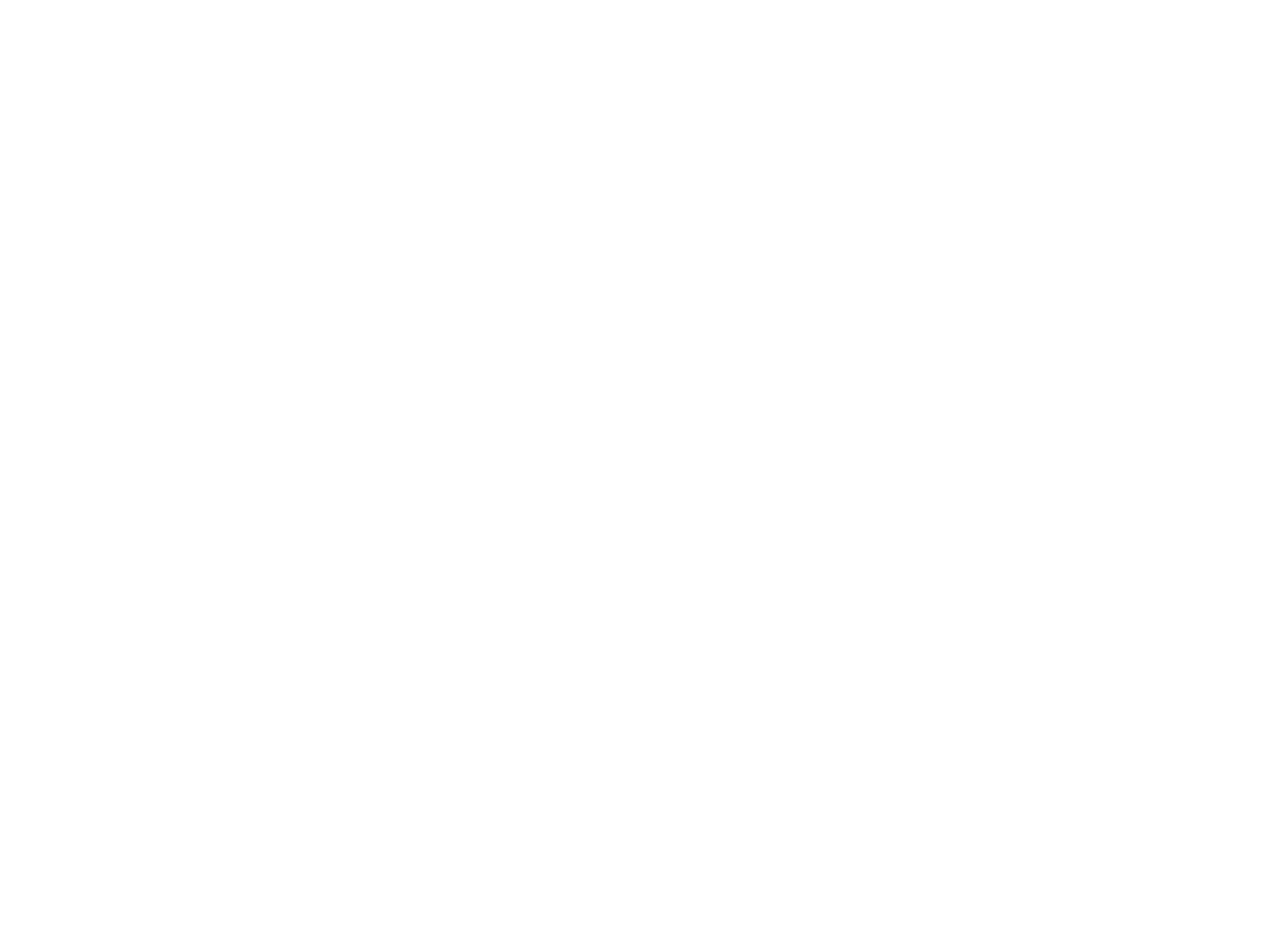
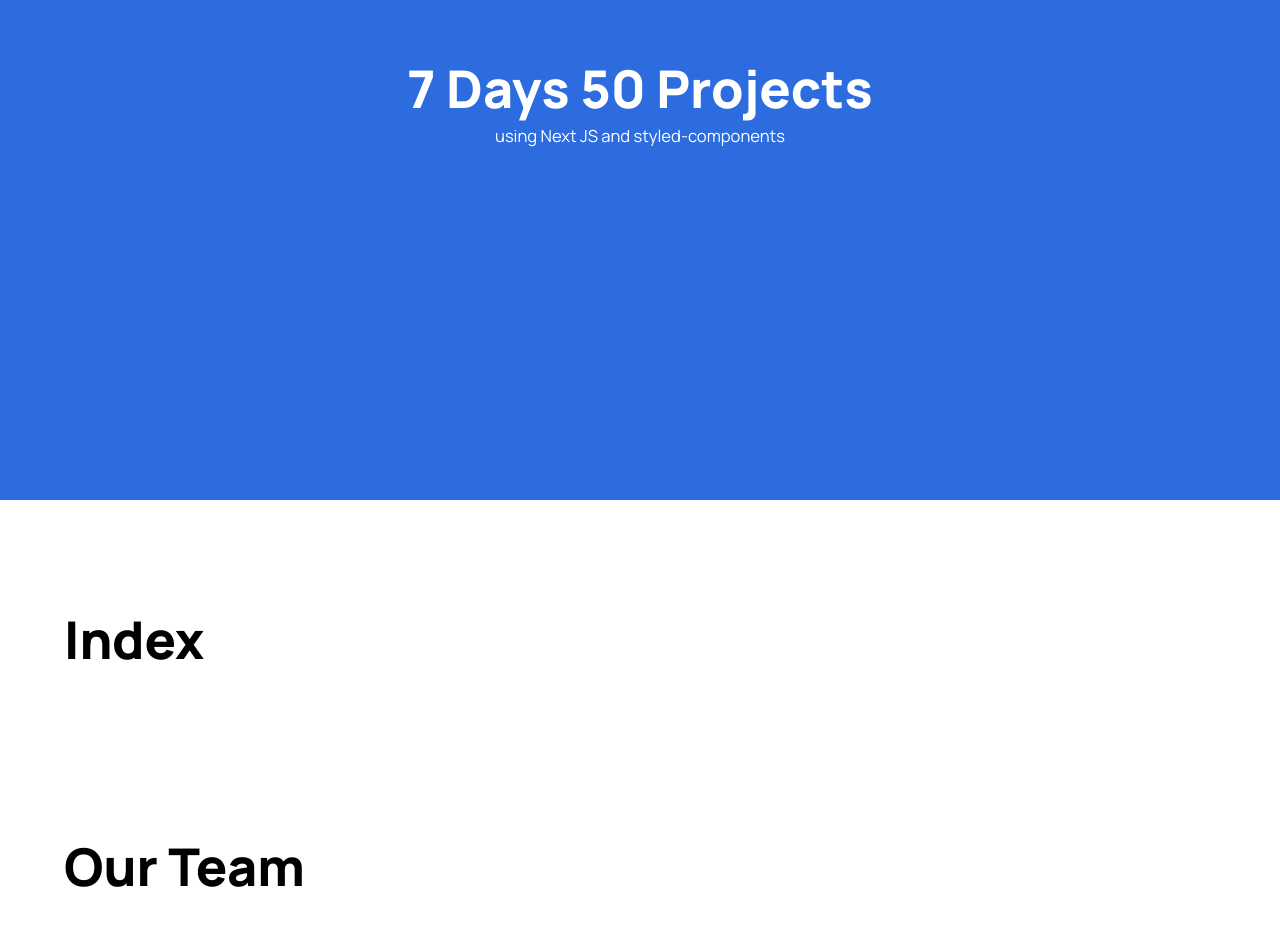
Before and after one commit to benxene/7days-50projects, a Next.js app: page / in a window 1280 px wide. Shown: the part 300-1226 px from the top of the page. Before the commit the page ends 800 px from the top, so only its background shows below. Built offline with nearby package versions, Linux system fonts and the light colour scheme.

Commit message:
[part] added index page layout

```diff
--- a/src/components/Utilities.tsx
+++ b/src/components/Utilities.tsx
@@ -8,3 +8,13 @@ export const Container = styled.div`
     max-width: 90%;
   }
 `;
+
+export const Heading = styled.h1`
+  font-size: 5rem;
+  font-weight: 800;
+`;
+
+export const Section = styled.section`
+  padding: 5rem 0;
+  margin: 5rem 0;
+`;
--- a/src/constants/theme.ts
+++ b/src/constants/theme.ts
@@ -1,4 +1,8 @@
 export const colors = {
   primary: '#2d6cdf',
-  secondary: '#fc5c9c'
+  secondary: '#fc5c9c',
+  darkSlate: '#3a3a3a',
+  contrast: {
+    primary: '#fff'
+  }
 };
--- a/src/pages/_app.tsx
+++ b/src/pages/_app.tsx
@@ -10,7 +10,7 @@ export default function App({ Component, pageProps }: AppProps) {
       <Head>
         <link rel='icon' href='favicon.png' sizes='16x16 28x28 32x32' type='image/png' />
         <link rel='preconnect' href='https://fonts.gstatic.com' />
-        <link href='https://fonts.googleapis.com/css2?family=Manrope:wght@300;400;700&display=swap' rel='stylesheet' />
+        <link href='https://fonts.googleapis.com/css2?family=Manrope:wght@300;400;800&display=swap' rel='stylesheet' />
       </Head>
       <GlobalStyle />
       <Component {...pageProps} />
--- a/src/pages/index.tsx
+++ b/src/pages/index.tsx
@@ -1,7 +1,8 @@
 import Head from 'next/head';
 import styled from 'styled-components';
 
-import { Container } from '../components/Utilities';
+import { Container, Heading, Section } from '../components/Utilities';
+import { colors } from '../constants/theme';
 
 export default function Home() {
   return (
@@ -9,9 +10,30 @@ export default function Home() {
       <Head>
         <title>7 Days 50 Projects</title>
       </Head>
-      <Container>
-        <h1>Welcome!</h1>
-      </Container>
+      <Hero>
+        <Heading>7 Days 50 Projects</Heading>
+        <p>using Next JS and styled-components</p>
+      </Hero>
+      <Section>
+        <Container>
+          <Heading>Index</Heading>
+        </Container>
+      </Section>
+      <Section>
+        <Container>
+          <Heading>Our Team</Heading>
+        </Container>
+      </Section>
     </>
   );
 }
+
+const Hero = styled.div`
+  height: 100vh;
+  display: flex;
+  flex-direction: column;
+  justify-content: center;
+  align-items: center;
+  background-color: ${colors.primary};
+  color: ${colors.contrast.primary};
+`;
```
